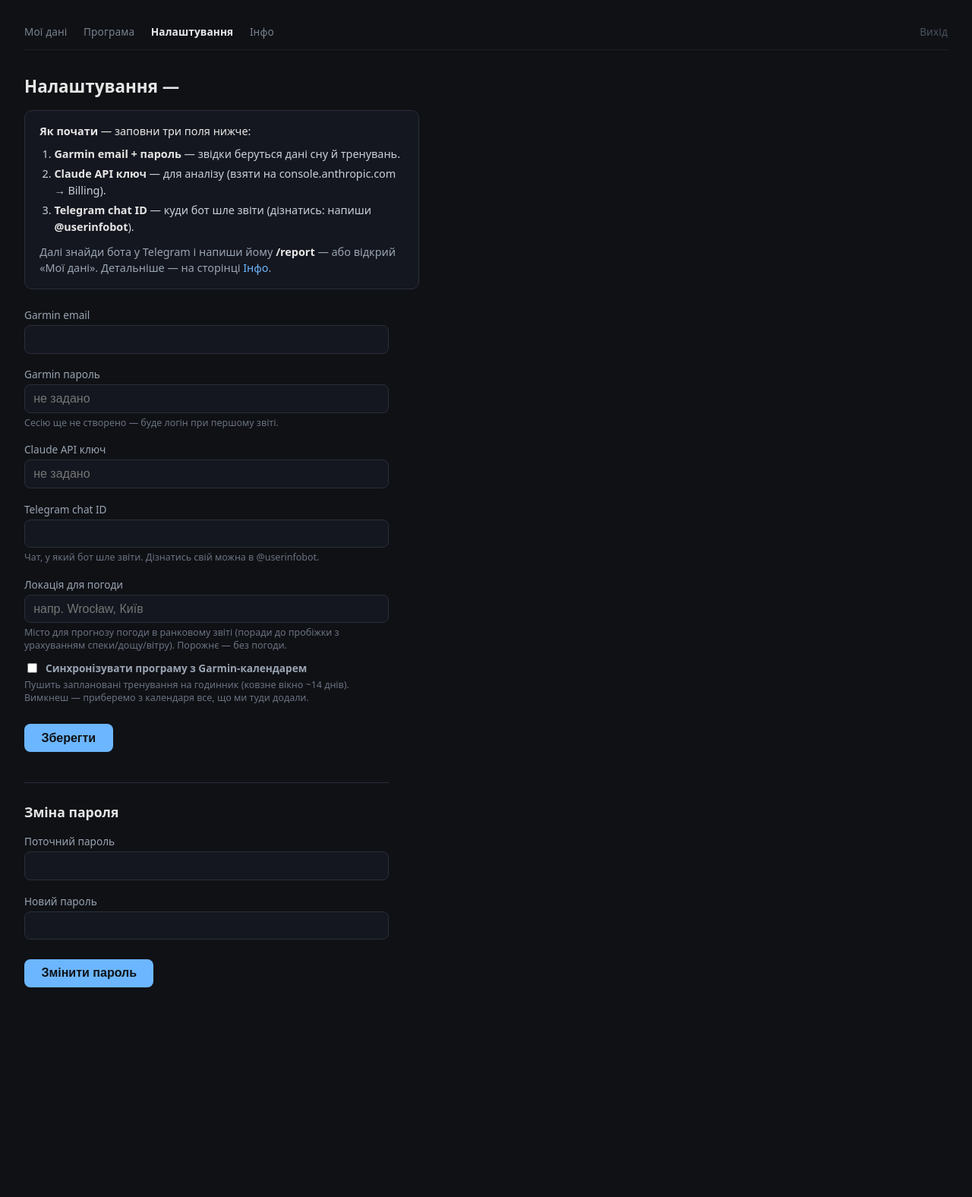
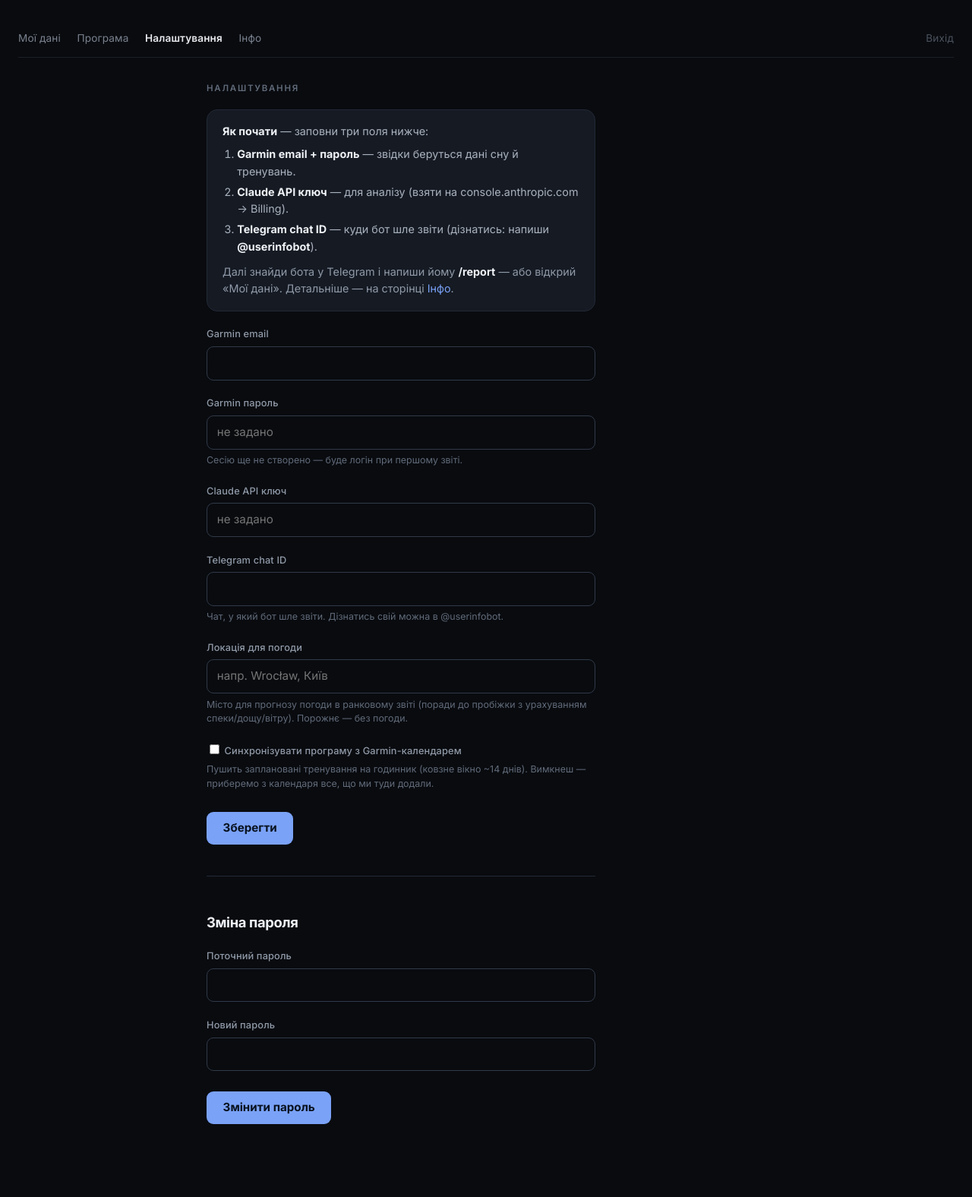
Before and after one commit to boserh/garmin-coach, a FastAPI app: template app/templates/settings.html in a window 1280 px wide. Shown: the whole page at 76% size. Before the commit the page ends 1300 px from the top, so only its background shows below. Run offline with FastAPI, Linux system fonts and the light colour scheme; the template is opened without the code that fills it, so the values that code supplies are empty.

Commit message:
web: editorial restyle of /settings (keeps sync toggle + password form)

```diff
--- a/app/templates/settings.html
+++ b/app/templates/settings.html
@@ -4,46 +4,28 @@
   <meta charset="utf-8">
   <meta name="viewport" content="width=device-width, initial-scale=1">
   <title>Налаштування</title>
-  <style>
-    body { font-family: system-ui, sans-serif; margin: 2rem; background: #0f1115; color: #e6e6e6; }
-    a { color: #6cb6ff; text-decoration: none; }
-    a:hover { text-decoration: underline; }
-    h1 { font-weight: 600; font-size: 1.4rem; }
-    nav { margin-bottom: 1.5rem; color: #9aa4b2; }
-    form { max-width: 30rem; }
-    label { display: block; color: #9aa4b2; font-size: .85rem; margin: 1.1rem 0 .25rem; }
-    input { width: 100%; box-sizing: border-box; padding: .55rem .7rem; border-radius: 8px;
-            border: 1px solid #2a2f3a; background: #14171f; color: #e6e6e6; font-size: 1rem; }
-    input:focus { outline: none; border-color: #6cb6ff; }
-    .hint { color: #6b7280; font-size: .78rem; margin-top: .25rem; }
-    button { margin-top: 1.6rem; padding: .6rem 1.4rem; border: 0; border-radius: 8px;
-             background: #6cb6ff; color: #0f1115; font-weight: 700; font-size: 1rem; cursor: pointer; }
-    .saved { color: #7ee787; margin: 1rem 0; }
-    .err { color: #ff7b72; margin: 1rem 0; }
-    .intro { max-width: 30rem; margin: 1rem 0 1.5rem; padding: 1rem 1.2rem; border-radius: 10px;
-             border: 1px solid #2a2f3a; background: #14171f; font-size: .9rem; line-height: 1.5; }
-    .intro b { color: #e6e6e6; }
-    .intro ol { margin: .5rem 0 0; padding-left: 1.2rem; color: #c9d1d9; }
-    .intro li { margin: .3rem 0; }
-    .intro .more { margin-top: .7rem; color: #9aa4b2; }
-    hr { border: 0; border-top: 1px solid #2a2f3a; margin: 2.5rem 0 0; max-width: 30rem; }
-    h2 { font-weight: 600; font-size: 1.1rem; margin: 1.6rem 0 0; }
-  </style>
+  <link rel="preconnect" href="https://fonts.googleapis.com">
+  <link rel="preconnect" href="https://fonts.gstatic.com" crossorigin>
+  <link href="https://fonts.googleapis.com/css2?family=Inter:wght@400;500;600;700&display=swap" rel="stylesheet">
+  <link rel="stylesheet" href="/static/app.css">
 </head>
 <body>
   {% set active = 'settings' %}
   {% include "_nav.html" %}
-  <h1>Налаштування — {{ user.email }}</h1>
+  <div class="wrap">
+    <p class="eyebrow">Налаштування</p>
+    <h1 class="title" style="font-size:1.7rem">{{ user.email }}</h1>
+
     {% set configured = has_garmin_password and has_anthropic and telegram_chat_id %}
     {% if not configured %}
-  <div class="intro">
+    <div class="note">
       <b>Як почати</b> — заповни три поля нижче:
       <ol>
         <li><b>Garmin email + пароль</b> — звідки беруться дані сну й тренувань.</li>
         <li><b>Claude API ключ</b> — для аналізу (взяти на console.anthropic.com → Billing).</li>
         <li><b>Telegram chat ID</b> — куди бот шле звіти (дізнатись: напиши <b>@userinfobot</b>).</li>
       </ol>
-    <div class="more">Далі знайди бота
+      <div style="margin-top:.7rem;color:var(--muted)">Далі знайди бота
         {% if bot_username %}<a href="https://t.me/{{ bot_username }}" target="_blank" rel="noopener">@{{ bot_username }}</a>{% else %}у Telegram{% endif %}
         і напиши йому <b>/report</b> — або відкрий «Мої дані».
         Детальніше — на сторінці <a href="/info">Інфо</a>.</div>
@@ -51,10 +33,9 @@
     {% endif %}
     {% if saved %}<div class="saved">✅ Збережено.</div>{% endif %}
 
-  <form method="post" action="/settings">
+    <form class="form" method="post" action="/settings">
       <label for="garmin_email">Garmin email</label>
-    <input id="garmin_email" name="garmin_email" type="email" value="{{ garmin_email }}"
-           autocomplete="off">
+      <input id="garmin_email" name="garmin_email" type="email" value="{{ garmin_email }}" autocomplete="off">
 
       <label for="garmin_password">Garmin пароль</label>
       <input id="garmin_password" name="garmin_password" type="password" autocomplete="off"
@@ -79,23 +60,22 @@
         урахуванням спеки/дощу/вітру). Порожнє — без погоди.
         {% if geo == "fail" %}<span class="err">Не вдалось знайти це місто — перевір назву.</span>{% endif %}</div>
 
-    <label style="display:flex;align-items:center;gap:.5rem;margin-top:.75rem;font-weight:600">
-      <input type="checkbox" name="garmin_sync" {% if garmin_sync_enabled %}checked{% endif %}
-             style="width:auto">
+      <label class="check">
+        <input type="checkbox" name="garmin_sync" {% if garmin_sync_enabled %}checked{% endif %}>
         Синхронізувати програму з Garmin-календарем
       </label>
       <div class="hint">Пушить заплановані тренування на годинник (ковзне вікно ~14 днів).
         Вимкнеш — приберемо з календаря все, що ми туди додали.</div>
 
-    <button type="submit">Зберегти</button>
+      <button class="btn" type="submit">Зберегти</button>
     </form>
 
-  <hr>
-  <h2>Зміна пароля</h2>
+    <hr class="divide">
+    <h2 class="sec">Зміна пароля</h2>
     {% if pw == "ok" %}<div class="saved">✅ Пароль змінено.</div>
-  {% elif pw == "wrong" %}<div class="err">Поточний пароль невірний.</div>
-  {% elif pw == "short" %}<div class="err">Новий пароль має бути щонайменше 6 символів.</div>{% endif %}
-  <form method="post" action="/settings/password">
+    {% elif pw == "wrong" %}<div class="err" style="margin:1rem 0">Поточний пароль невірний.</div>
+    {% elif pw == "short" %}<div class="err" style="margin:1rem 0">Новий пароль має бути щонайменше 6 символів.</div>{% endif %}
+    <form class="form" method="post" action="/settings/password">
       <label for="current_password">Поточний пароль</label>
       <input id="current_password" name="current_password" type="password"
              autocomplete="current-password" required>
@@ -104,7 +84,8 @@
       <input id="new_password" name="new_password" type="password"
              autocomplete="new-password" minlength="6" required>
 
-    <button type="submit">Змінити пароль</button>
+      <button class="btn" type="submit">Змінити пароль</button>
     </form>
+  </div>
 </body>
 </html>
```
Lines whose indentation alone changed are shown as unchanged.
